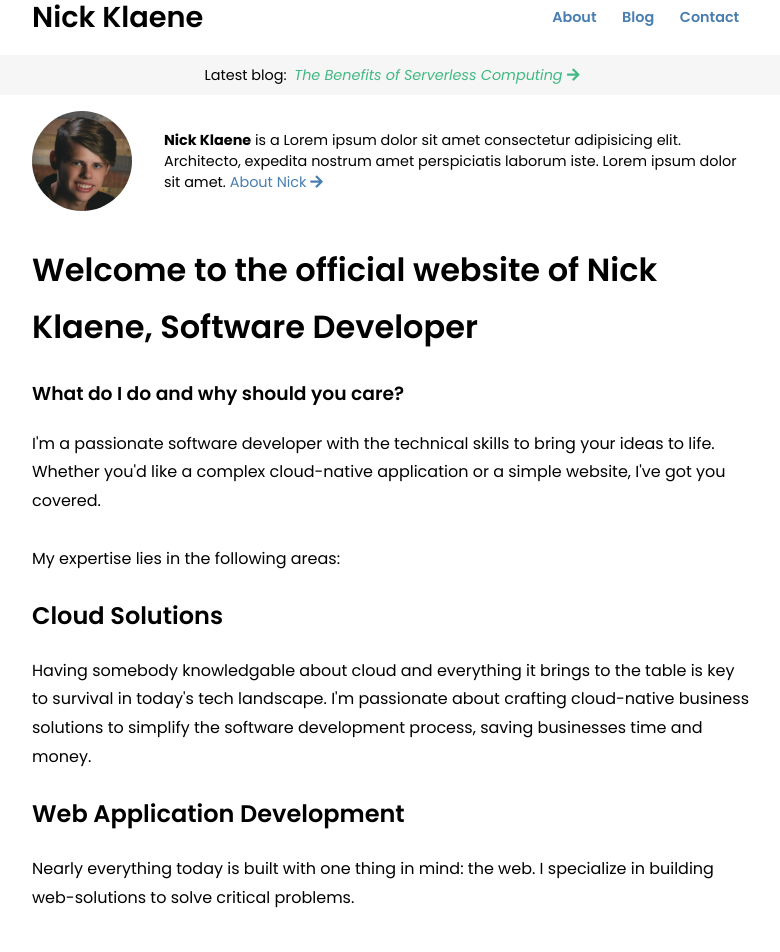
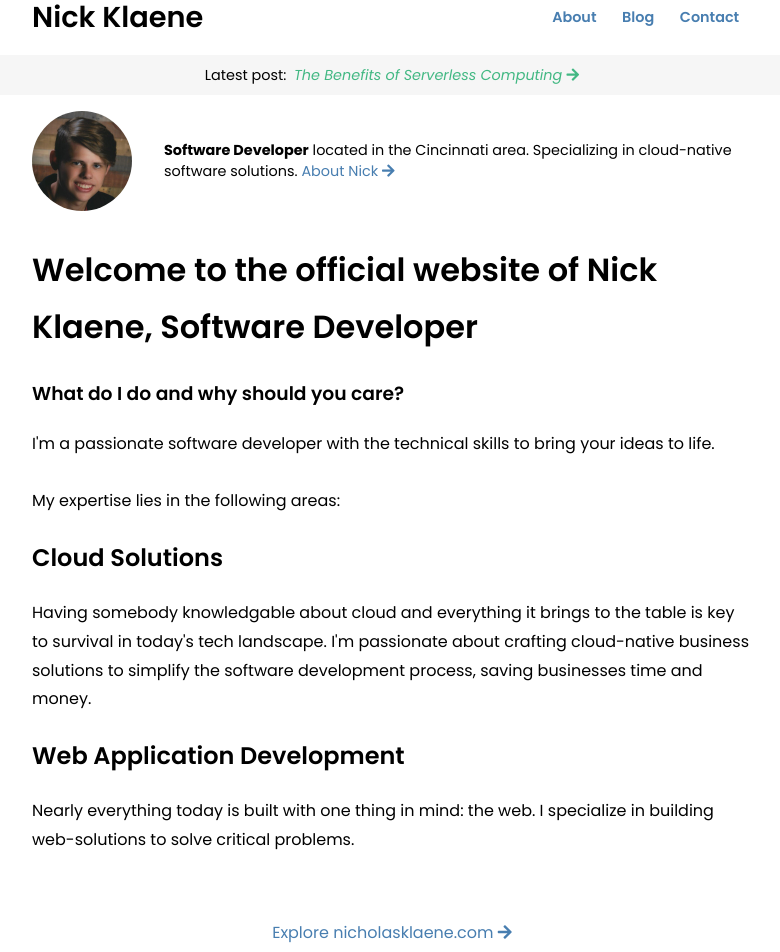
Before and after one commit to nicholasklaene/nicholasklaene.com, a Vue app: page / in a window 1280 px wide. Shown: the part 20-972 px from the top of the page, without its empty margins (248-1028 px from the left). Built offline with nearby package versions, Linux system fonts and the light colour scheme.

Commit message:
refactor

```diff
--- a/src/components/AboutBanner.vue
+++ b/src/components/AboutBanner.vue
@@ -2,9 +2,8 @@
   <div class="banner">
     <img src="../assets/me.jpg" alt="me" width="100" />
     <div class="text">
-      <strong>Nick Klaene</strong> is a Lorem ipsum dolor sit amet consectetur
-      adipisicing elit. Architecto, expedita nostrum amet perspiciatis laborum
-      iste. Lorem ipsum dolor sit amet.
+      <strong>Software Developer</strong> located in the Cincinnati area.
+      Specializing in cloud-native software solutions.
       <router-link to="/">
         About Nick
         <i class="fas fa-arrow-right"></i>
--- a/src/components/CTA.vue
+++ b/src/components/CTA.vue
@@ -1,7 +1,7 @@
 <template>
   <div class="container">
     <div class="content">
-      Latest blog:
+      Latest post:
       <router-link to="/">
         The Benefits of Serverless Computing
         <i class="fas fa-arrow-right"></i>
--- /dev/null
+++ b/src/components/HomeContent.vue
@@ -0,0 +1,51 @@
+<template>
+  <h1>Welcome to the official website of Nick Klaene, Software Developer</h1>
+  <h3 id="about">What do I do and why should you care?</h3>
+  <p>
+    I'm a passionate software developer with the technical skills to bring your
+    ideas to life.
+    <br />
+    <br />
+    My expertise lies in the following areas:
+  </p>
+  <h2>Cloud Solutions</h2>
+  <p>
+    Having somebody knowledgable about cloud and everything it brings to the
+    table is key to survival in today's tech landscape. I'm passionate about
+    crafting cloud-native business solutions to simplify the software
+    development process, saving businesses time and money.
+  </p>
+  <h2>Web Application Development</h2>
+  <p>
+    Nearly everything today is built with one thing in mind: the web. I
+    specialize in building web-solutions to solve critical problems.
+  </p>
+  <div class="explore">
+    <router-link to="/">
+      Explore nicholasklaene.com
+      <i class="fas fa-arrow-right"></i>
+    </router-link>
+  </div>
+</template>
+
+<script>
+export default {
+  name: "HomeContent",
+};
+</script>
+
+<style lang="scss" scoped>
+h1,
+h2,
+h3 {
+  font-weight: 600;
+}
+.explore {
+  padding: 3rem 0;
+  text-align: center;
+  a {
+    color: #487eb0;
+    text-decoration: none;
+  }
+}
+</style>
--- a/src/views/Home.vue
+++ b/src/views/Home.vue
@@ -2,34 +2,7 @@
   <CTA />
   <AboutBanner />
   <div class="content" id="about">
-    <h1>Welcome to the official website of Nick Klaene, Software Developer</h1>
-    <h3>What do I do and why should you care?</h3>
-    <p>
-      I'm a passionate software developer with the technical skills to bring
-      your ideas to life. Whether you'd like a complex cloud-native application
-      or a simple website, I've got you covered.
-      <br />
-      <br />
-      My expertise lies in the following areas:
-    </p>
-    <h2>Cloud Solutions</h2>
-    <p>
-      Having somebody knowledgable about cloud and everything it brings to the
-      table is key to survival in today's tech landscape. I'm passionate about
-      crafting cloud-native business solutions to simplify the software
-      development process, saving businesses time and money.
-    </p>
-    <h2>Web Application Development</h2>
-    <p>
-      Nearly everything today is built with one thing in mind: the web. I
-      specialize in building web-solutions to solve critical problems.
-    </p>
-    <div class="explore">
-      <router-link to="/">
-        Explore nicholasklaene.com
-        <i class="fas fa-arrow-right"></i>
-      </router-link>
-    </div>
+    <HomeContent />
     <ContactForm />
   </div>
 </template>
@@ -38,10 +11,11 @@
 import CTA from "@/components/CTA.vue";
 import AboutBanner from "@/components/AboutBanner.vue";
 import ContactForm from "@/components/ContactForm.vue";
+import HomeContent from "@/components/HomeContent.vue";
 
 export default {
   name: "Home",
-  components: { CTA, AboutBanner, ContactForm },
+  components: { CTA, AboutBanner, ContactForm, HomeContent },
 };
 </script>
 
@@ -51,18 +25,5 @@ export default {
   max-width: 720px;
   margin: 0 auto;
   line-height: 1.8;
-  h1,
-  h2,
-  h3 {
-    font-weight: 600;
-  }
-  .explore {
-    padding: 3rem 0;
-    text-align: center;
-    a {
-      color: #487eb0;
-      text-decoration: none;
-    }
-  }
 }
 </style>
```
